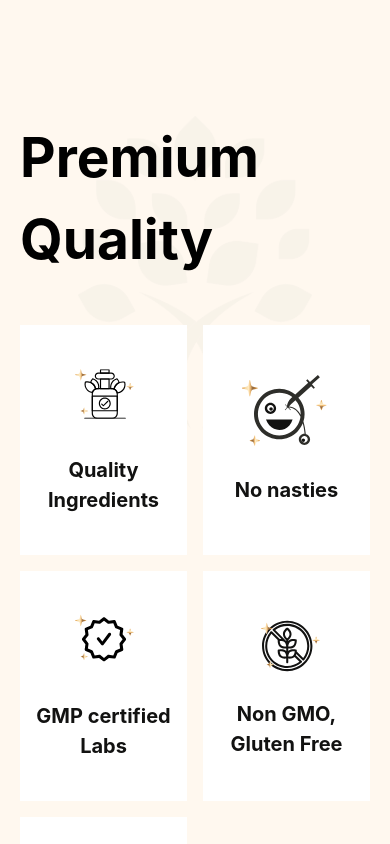
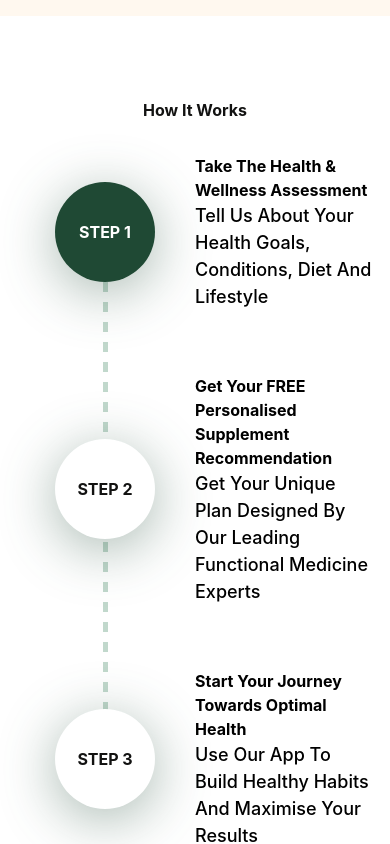
Before and after one commit to abhiseknevrio/nutra_norish_front, a React (Create React App) app: page / in a window 390 px wide. Shown: the part 9060-9904 px from the top of the page. Built offline with nearby package versions, Linux system fonts and the light colour scheme.

Commit message:
feat :  how it works done

```diff
--- a/src/App.css
+++ b/src/App.css
@@ -227,7 +227,16 @@
     width: 40%;
 }
 
-@media screen and (max-width: 768px) {
+.lineCss {
+    top: 74px;
+}
+
+.howItWorkSec {
+    background: #FFF;
+    padding: 34px 294px 100px;
+}
+
+@media screen and (max-width: 767px) {
 
     .mx-common {
         margin: 0px 10px;
@@ -331,6 +340,32 @@
         width: 100%;
     }
 
+    .howItWorkSec {
+        background: #FFF;
+        padding: 34px 15px 100px;
+    }
+
+    .step1 {
+        width: 100px;
+        height: 100px;
+        flex-shrink: 0;
+        background: #1F4934;
+        border-radius: 100%;
+        filter: drop-shadow(0px 10px 28px rgba(31, 73, 52, 0.40));
+    }
+
+    .step2 {
+        width: 100px;
+        height: 100px;
+        flex-shrink: 0;
+        background: #fff;
+        border-radius: 100%;
+        filter: drop-shadow(0px 10px 28px rgba(31, 73, 52, 0.40));
+    }
+
+    .lineCss {
+        top: 128px;
+    }
 }
 
 @media only screen and (max-width: 1440px) and (min-width: 768px) {
@@ -427,6 +462,16 @@
     .footerSec {
         padding: 60px 20px;
     }
+
+    .howItWorkSec {
+        background: #FFF;
+        padding: 34px 100px 100px;
+    }
+
+    .lineCss {
+        top: 150px;
+    }
+
 }
 
 @media only screen and (max-width: 1720px) and (min-width: 1441px) {
--- a/src/App.js
+++ b/src/App.js
@@ -6,7 +6,7 @@ import MediaSection from './components/molecule/MediaSection'
 import HealthierHappierSection from './components/molecule/HealthierHappierSection'
 import NewWorldSection from './components/molecule/NewWorldSection'
 import PremiumQuality from './components/molecule/PremiumQuality'
-// import HowItWorks from './components/molecule/HowItWorks'
+import HowItWorks from './components/molecule/HowItWorks'
 import ContactFormSection from './components/molecule/ContactFormSection'
 import FeedbackSectionByClient from './components/molecule/FeedbackSectionByClient';
 import PersonalisedSection from './components/molecule/PersonalisedSection';
@@ -26,7 +26,7 @@ function App() {
         <MediaSection />
         <HealthierHappierSection />
         <NewWorldSection />
-        {/* <HowItWorks /> */}
+        <HowItWorks />
         <PremiumQuality />
         <FeedbackSectionByClient />
         <PersonalisedSection />
--- a/src/components/molecule/HowItWorks.jsx
+++ b/src/components/molecule/HowItWorks.jsx
@@ -3,60 +3,81 @@ import Button from '../atom/Button';
 
 const HowItWorks = () => {
 
-    const containerBg = {
-        backgroundImage: `url(${"/images/howItWorkBg.svg"})`,
-        backgroundPosition: 'center',
-        backgroundRepeat: 'no-repeat',
-        width: '100%',
-        height: '814px',
-    };
-
     return (
         <section className='howItWorkSec'>
-            <div className='min-w-full'>
-                <div style={containerBg}>
-                    <div className='text-55px font-bold text-healthTextDark text-center pt-12'>How It Works</div>
-
-                    {/*  STEP  */}
-                    <div className='flex justify-center'>
+            <div className='text36 md:text-55px font-bold text-healthTextDark text-center pt-12'>How It Works</div>
+            <div className='hidden md:block'>
+                <div className='grid md:grid-cols-3 py-16'>
                     <div className='flex justify-center items-center'>
-                            <div className='w-536px'>
-                                <div className='text-28px font-bold'>Get Your FREE Personalised Supplement Recommendation</div>
-                                <div className='text-18px font-medium'>Get Your Unique Plan Designed By Our Leading Functional Medicine Experts </div>
                     </div>
-                        </div>
-                        <div>
-                            <div className='flex flex-row items-center'>
+                    <div className='flex justify-center items-center relative'>
+                        <img src="/images/longline.svg" alt="" srcset="" className='absolute lineCss' />
                         <div className='step1 flex justify-center items-center text-30px text-nutraWhite font-bold'>STEP 1</div>
                     </div>
-                            <div className='flex flex-row items-center'>
-                                <div className='step2 flex justify-center items-center text-30px text-healthTextDark font-bold'>STEP 2</div>
-                            </div>
-                            <div className='flex flex-row items-center'>
-                                <div className='step2 flex justify-center items-center text-30px text-healthTextDark font-bold'>STEP 3</div>
-                            </div>
-                        </div>
-                        <div className='flex flex-col justify-between'>
-                            <div>
-                                <div className='w-536px'>
+                    <div className='flex justify-center items-center flex-col'>
                         <div className='text-28px font-bold'>Take The Health & Wellness Assessment</div>
                         <div className='text-18px font-medium'>Tell Us About Your Health Goals, Conditions, Diet And Lifestyle</div>
                     </div>
                 </div>
-                            <div className='w-536px'>
+                <div className='grid md:grid-cols-3 py-16'>
+                    <div className='flex justify-center items-center flex-col'>
+                        <div className='text-28px font-bold'>Get Your FREE Personalised Supplement Recommendation</div>
+                        <div className='text-18px font-medium'>Get Your Unique Plan Designed By Our Leading Functional Medicine Experts </div>
+                    </div>
+                    <div className='flex justify-center items-center'>
+                        <div className='step2 flex justify-center items-center text-30px text-healthTextDark font-bold'>STEP 2</div>
+                    </div>
+                    <div className='flex justify-center items-center'>
+
+                    </div>
+                </div>
+                <div className='grid md:grid-cols-3 py-16'>
+                    <div className='flex justify-center items-center'>
+                    </div>
+                    <div className='flex justify-center items-center'>
+                        <div className='step2 flex justify-center items-center text-30px text-healthTextDark font-bold'>STEP 3</div>
+                    </div>
+                    <div className='flex justify-center items-center flex-col'>
                         <div className='text-28px font-bold'>Start Your Journey Towards Optimal Health</div>
-                                <div className='text-18px font-medium'> Use Our App To Build Healthy Habits And Maximise Your Results </div>
-                            </div>
+                        <div className='text-18px font-medium'> Use Our App To Build Healthy Habits And Maximise Your Results </div>
                     </div>
                 </div>
             </div>
 
-                {/* Bottom Border */}
-                <div className='border-b border-borderGreen mt-95px'></div>
-
+            {/* Mobile */}
+            <div className='block md:hidden'>
+                <div className='grid grid-cols-2 py-8'>
+                    <div className='flex justify-center items-center relative'>
+                        <img src="/images/line.svg" alt="" srcset="" className='absolute lineCss' />
+                        <div className='step1 flex justify-center items-center text-xl md:text-30px text-nutraWhite font-bold'>STEP 1</div>
+                    </div>
+                    <div className='flex justify-center items-center flex-col'>
+                        <div className='text20 font-bold'>Take The Health & Wellness Assessment</div>
+                        <div className='text-18px font-medium'>Tell Us About Your Health Goals, Conditions, Diet And Lifestyle</div>
+                    </div>
+                </div>
+                <div className='grid grid-cols-2 py-8'>
+                    <div className='flex justify-center items-center'>
+                        <div className='step2 flex justify-center items-center text-xl md:text-30px text-healthTextDark font-bold'>STEP 2</div>
+                    </div>
+                    <div className='flex justify-center items-center flex-col'>
+                        <div className='text20 font-bold'>Get Your FREE Personalised Supplement Recommendation</div>
+                        <div className='text-18px font-medium'>Get Your Unique Plan Designed By Our Leading Functional Medicine Experts </div>
+                    </div>
+                </div>
+                <div className='grid grid-cols-2 py-8'>
+                    <div className='flex justify-center items-center'>
+                        <div className='step2 flex justify-center items-center text-xl md:text-30px text-healthTextDark font-bold'>STEP 3</div>
+                    </div>
+                    <div className='flex justify-center items-center flex-col'>
+                        <div className='text20 font-bold'>Start Your Journey Towards Optimal Health</div>
+                        <div className='text-18px font-medium'> Use Our App To Build Healthy Habits And Maximise Your Results </div>
+                    </div>
+                </div>
+            </div>
+            <div className='border-b border-borderGreen mt-24'></div>
             <div className='flex justify-center mt-30'>
                 <Button text={"Take The Quiz"} />
-                </div>
             </div>
         </section>
     )
```
Also changed, not shown: public/images/line.svg (added), public/images/longline.svg (added). Lines whose indentation alone changed are shown as unchanged.
